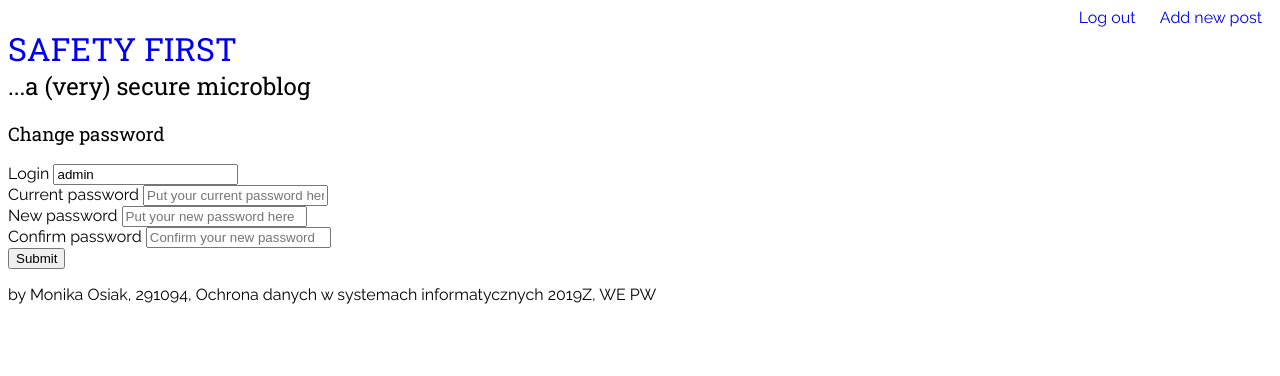
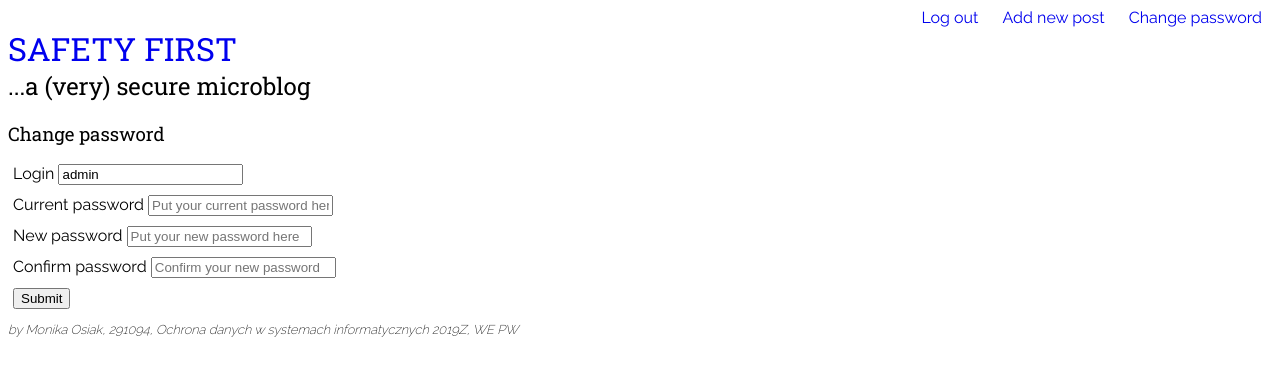
Before and after one commit to monika-osiak/safety-first, a Flask app: page /change-password in a window 1280 px wide. Shown: the top 376 px of the page. Run offline with Flask 2, Linux system fonts and the light colour scheme; a user stored in the database is signed in; some libraries are stand-ins or nearby versions.

Commit message:
Modify views

```diff
--- a/templates/change-password.html
+++ b/templates/change-password.html
@@ -4,7 +4,7 @@
 <h3>Change password</h3>
     <form method="POST" action="/change-password">
         {{ form.csrf_token }}
-        <div>
+        <div class="input">
             <label for="login">Login</label>
             <input type="text" value="{{form.login.data if form.login.data}}" name="login" placeholder="Put your login here">
             {% for error in form.login.errors %}
@@ -12,7 +12,7 @@
             {% endfor %}
         </div>
 
-        <div>
+        <div class="input">
             <label for="password">Current password</label>
             <input type="password" value="{{form.password.data if form.password.data}}" name="password" placeholder="Put your current password here">
             {% for error in form.password.errors %}
@@ -20,7 +20,7 @@
             {% endfor %}
         </div>
 
-        <div>
+        <div class="input">
             <label for="new_password">New password</label>
             <input type="password" value="{{form.new_password.data if form.new_password.data}}" name="new_password" placeholder="Put your new password here">
             {% for error in form.new_password.errors %}
@@ -28,7 +28,7 @@
             {% endfor %}
         </div>
 
-        <div>
+        <div class="input">
             <label for="confirm_new_password">Confirm password</label>
             <input type="password" value="{{form.confirm_new_password.data if form.confirm_new_password.data}}" name="confirm_new_password" placeholder="Confirm your new password">
             {% for error in form.confirm_new_password.errors %}
@@ -36,7 +36,7 @@
             {% endfor %}
         </div>
 
-        <div>
+        <div class="input">
             <button type="submit">Submit</button>
         </div>
     </form>
--- a/templates/layout.html
+++ b/templates/layout.html
@@ -17,6 +17,7 @@
         <ul>
             <li><a href="/logout">Log out</a></li>
             <li><a href="/add-post">Add new post</a></li>
+            <li><a href="/change-password">Change password</a></li>
         </ul>
         {% else %}
         <ul>
@@ -35,7 +36,7 @@
     {% endblock content %}
     </div>
     <footer>
-        <p>by Monika Osiak, 291094, Ochrona danych w systemach informatycznych 2019Z, WE PW</p>
+        <p class="info">by Monika Osiak, 291094, Ochrona danych w systemach informatycznych 2019Z, WE PW</p>
     </footer>
 </body>
 
```
Also changed, not shown: templates/add-post.html (+4 -4 lines).
